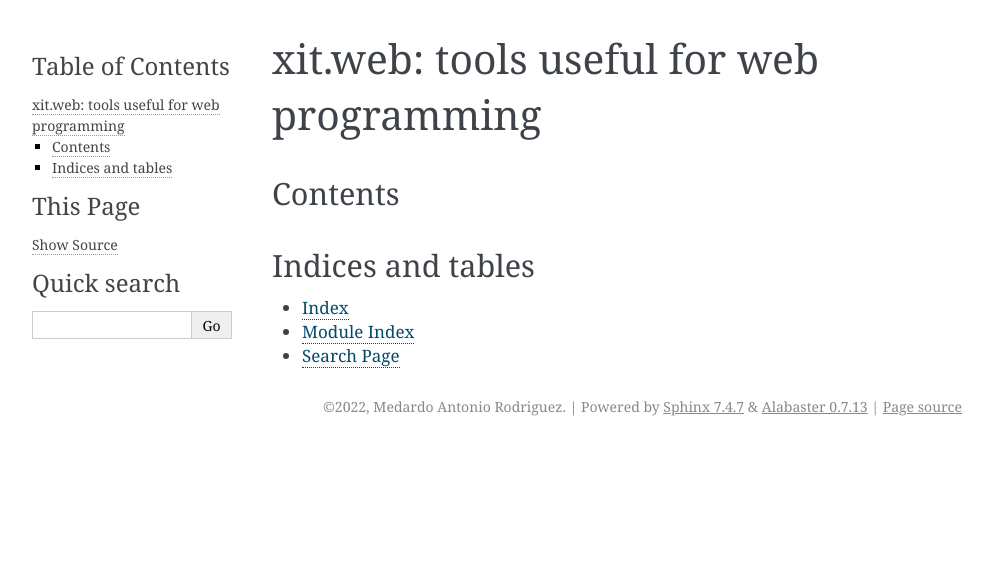
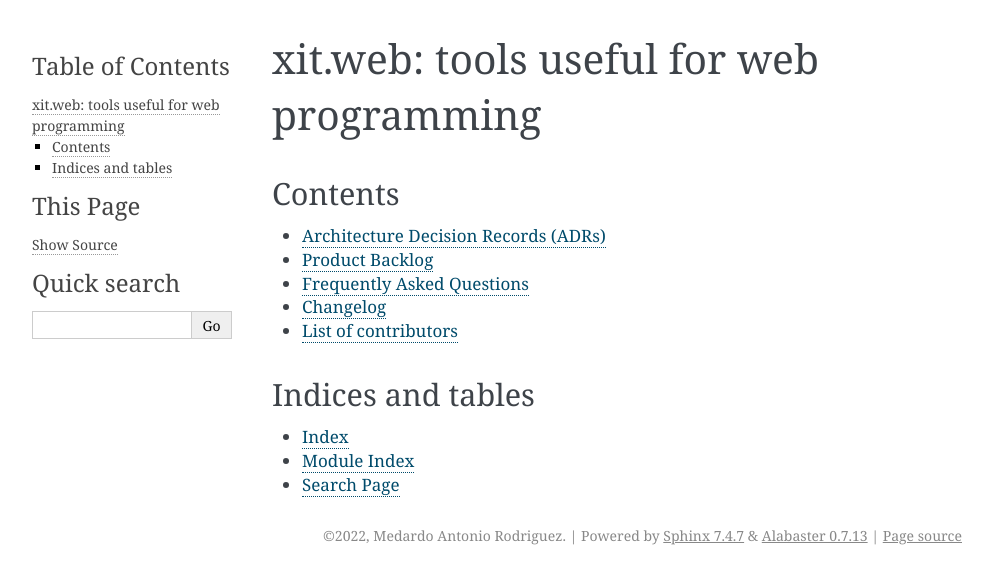
Before and after one commit to med-merchise/xit.web, a Sphinx documentation site: the page built from docs/source/index.rst, in a window 1280 px wide. Shown: the top 584 px of the page, without its empty margins (148-1140 px from the left). Built offline with Sphinx 7.4.7, drawn with Linux system fonts in a browser that asks for light colours.

Commit message:
Add first documentation items (AUTHORS, HISTORY, backlog, adrs, ...)

```diff
--- /dev/null
+++ b/docs/source/AUTHORS.rst
@@ -0,0 +1,6 @@
+List of contributors
+====================
+
+- Medardo Antonio Rodriguez: started this package.
+
+- Hitzel Cruz: project manager.
--- /dev/null
+++ b/docs/source/adrs.rst
@@ -0,0 +1,12 @@
+Architecture Decision Records (ADRs)
+====================================
+
+
+Document List
+-------------
+
+.. toctree::
+   :maxdepth: 1
+   :glob:
+
+   adrs/adr-*
--- /dev/null
+++ b/docs/source/history/changes-0.1.0.rst
@@ -0,0 +1 @@
+This is the the initial release, first of the `0.1` series.
--- a/docs/source/index.rst
+++ b/docs/source/index.rst
@@ -1,5 +1,6 @@
 xit.web: tools useful for web programming
 =========================================
+
 
 Contents
 --------
@@ -8,6 +9,12 @@ Contents
    :maxdepth: 1
    :glob:
 
+   adrs
+   backlog
+   faqs
+
+   HISTORY
+   AUTHORS
 
 
 Indices and tables
```
Also changed, not shown: docs/source/HISTORY.rst (added, +10 -0 lines), docs/source/adrs/adr-0001-use-adrs.rst (added, +44 -0 lines), docs/source/backlog.rst (added, +14 -0 lines), docs/source/backlog/backlog-0000-install.rst (added, +10 -0 lines), docs/source/backlog/backlog-0001-misc.rst (added, +10 -0 lines), docs/source/faqs.rst (added, +9 -0 lines), 1 other file.
